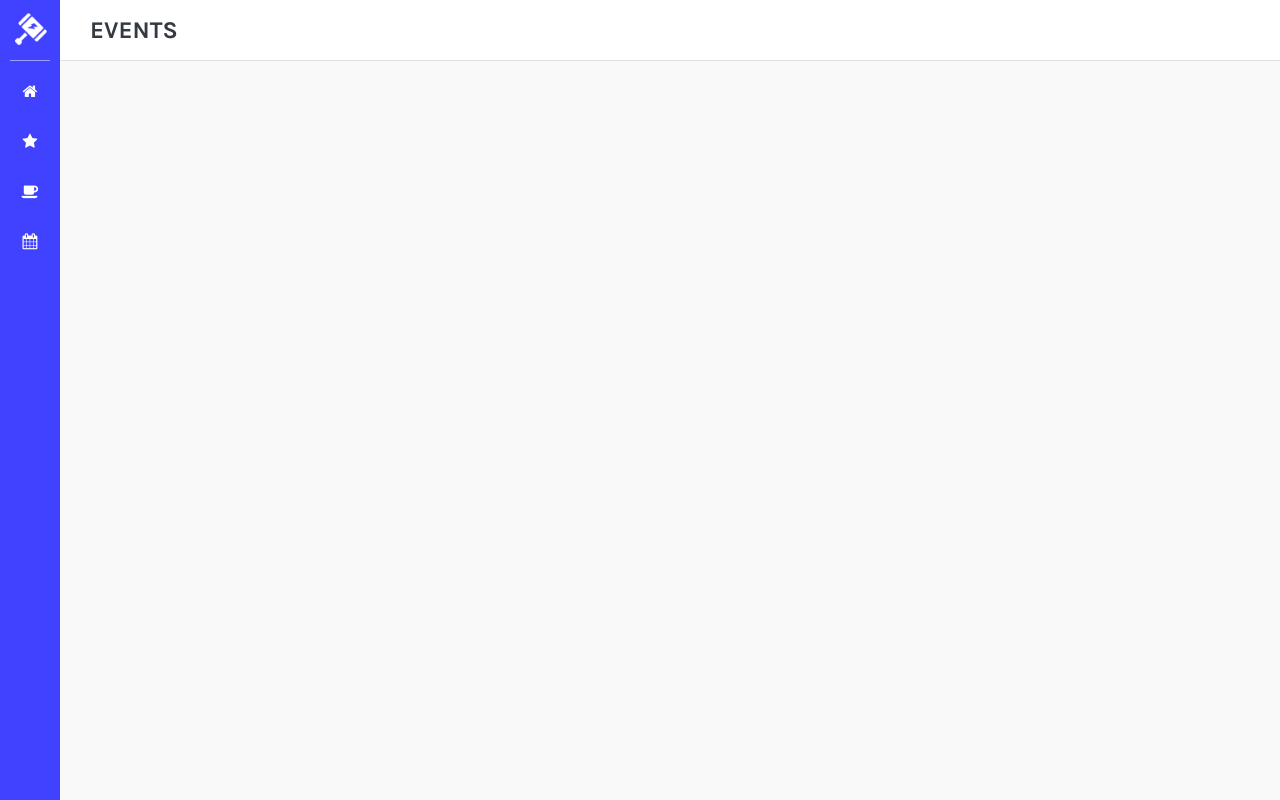
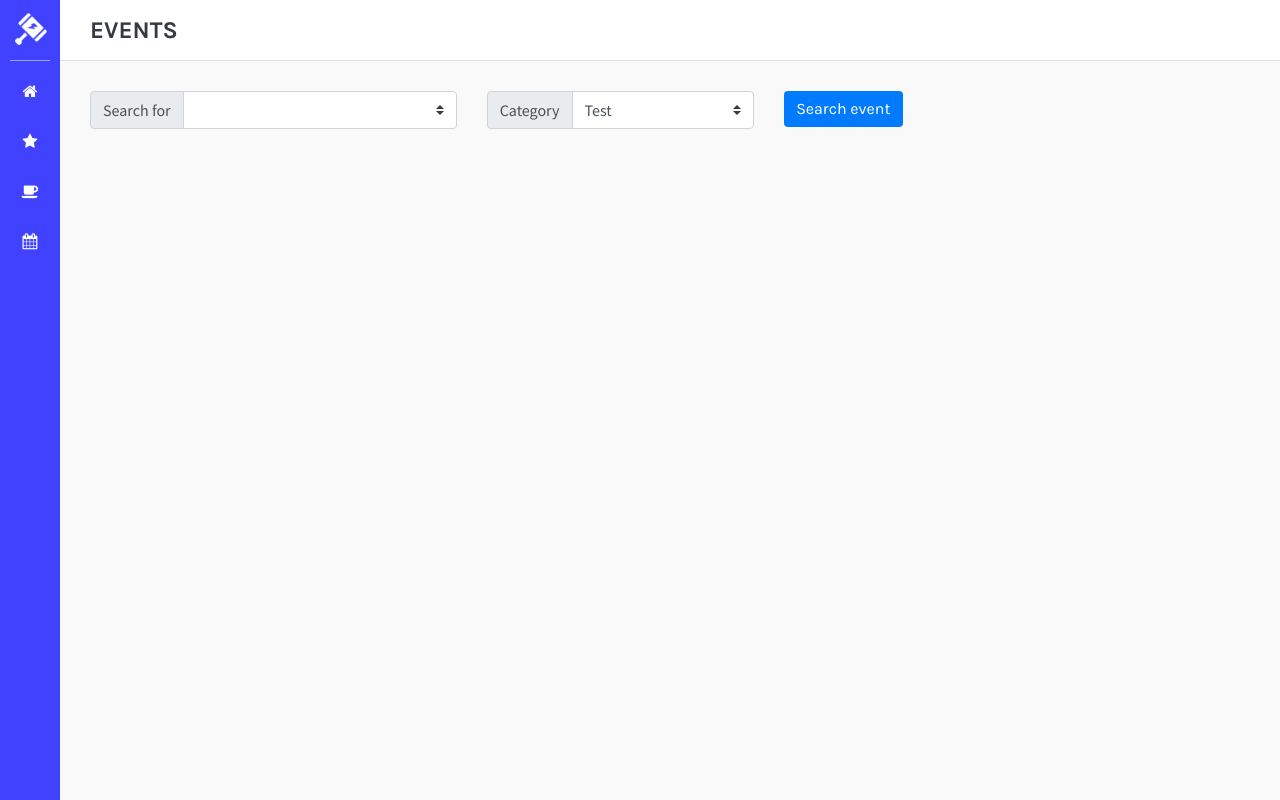
Before and after one commit to alejomejia/Thor-Dashboard, a React (Create React App) app: page /events in a window 1280 px wide. Built offline with nearby package versions, Linux system fonts and the light colour scheme; no server answers.

Commit message:
Create Events Context and Form

```diff
--- /dev/null
+++ b/src/components/Events/EventsForm.js
@@ -0,0 +1,55 @@
+import React, { Component } from 'react';
+
+class EventsForm extends Component {
+
+  state = {
+    search: '',
+    category: ''
+  }
+
+  render() {
+    return (
+      <div className="events-form">
+        <form>
+          <div className="row">
+            <div className="col-md-4">
+              <div className="input-group">
+                <div className="input-group-prepend">
+                  <label className="input-group-text" htmlFor="search">Search for</label>
+                </div>
+                <input
+                  type="text"
+                  id="search"
+                  className="custom-select"
+                  name="search"
+                />
+              </div>
+            </div>
+            <div className="col-md-3">
+              <div className="input-group">
+                <div className="input-group-prepend">
+                  <label className="input-group-text" htmlFor="category">Category</label>
+                </div>
+                <select
+                  id="category"
+                  className="custom-select"
+                  name="category">
+                    <option>Test</option>
+                </select>
+              </div>
+            </div>
+            <div className="col-md-2">
+              <input
+                type="submit"
+                value="Search event"
+                className="btn btn-primary d-block"
+              />
+            </div>
+          </div>
+        </form>
+      </div>
+    );
+  }
+}
+
+export default EventsForm;
--- a/src/components/News/NewsForm.js
+++ b/src/components/News/NewsForm.js
@@ -1,45 +1,16 @@
 import React, { Component } from 'react';
 import PropTypes from 'prop-types';
-import './styles/NewsForm.sass'
 
-class NewsForm extends Component {
+class EventsForm extends Component {
 
   state = {
-    category: 'general',
-    country: 'co'
-  }
-
-  handleChange = e => {
-
-    if(e.target.name === 'category'){
-      // Asign the option value to state
-      this.setState({
-        category : e.target.value
-      }, () => {
-        // Send the value to change the API response with a callback
-        this.sendFormValues();
-      });
-    }
-
-    if(e.target.name === 'country'){
-      // Asign the option value to state
-      this.setState({
-        country : e.target.value
-      }, () => {
-        // Send the value to change the API response with a callback
-        this.sendFormValues();
-      });
-    }
-
-  }
-
-  sendFormValues = () => {
-    this.props.askForNews(this.state.category, this.state.country);
+    search: '',
+    categories: ''
   }
 
   render() {
     return (
-      <div className="news-form">
+      <div className="events-form">
         <div className="row">
           <div className="col-md-2">
             <form>
@@ -92,8 +63,8 @@ class NewsForm extends Component {
 }
 
 // Documentation
-NewsForm.propTypes = {
+EventsForm.propTypes = {
   askForNews: PropTypes.func.isRequired
 }
 
-export default NewsForm;
+export default EventsForm;
--- /dev/null
+++ b/src/context/EventsContext.js
@@ -0,0 +1,48 @@
+import React, { Component, Fragment } from 'react';
+
+// Create context
+const context = React.createContext();
+export const eventsConsumer = context.Consumer;
+
+class EventsContext extends Component {
+
+  state = {
+    categories: []
+  }
+
+  componentDidMount(){
+    this.getCategories();
+  }
+
+  getCategories = async () => {
+
+    const apikey = 'MUQ7VDOI7BNDCLHV5T5E';
+    const url = `https://www.eventbriteapi.com/v3/categories/?token=${apikey}&locale=en_US`;
+
+    const response = await fetch(url);
+    const data = await response.json();
+
+    const categories = data.categories;
+
+    this.setState({
+      categories
+    });
+
+  }
+
+  render() {
+    return (
+      <Fragment>
+        <context.Provider
+          value={{
+            categories : this.state.categories
+          }}
+        >
+          {this.props.children}
+        </context.Provider>
+      </Fragment>
+    );
+  }
+}
+
+export default EventsContext;
--- a/src/views/Events.js
+++ b/src/views/Events.js
@@ -1,13 +1,22 @@
-import React, { Component , Fragment } from 'react';
+import React, { Component } from 'react';
+
+import EventsContext from '../context/EventsContext';
 
 import PageTitle from '../components/PageTitle';
+import EventsForm from '../components/Events/EventsForm';
 
 class Events extends Component {
   render() {
     return (
-      <Fragment>
+      <EventsContext>
         <PageTitle title="Events" />
-      </Fragment>
+        <div className="content-wrapper">
+          <div className="container-fluid">
+            <EventsForm />
+            { /* <NewsList news={this.state.news} /> */ }
+          </div>
+        </div>
+      </EventsContext>
     );
   }
 }
```
